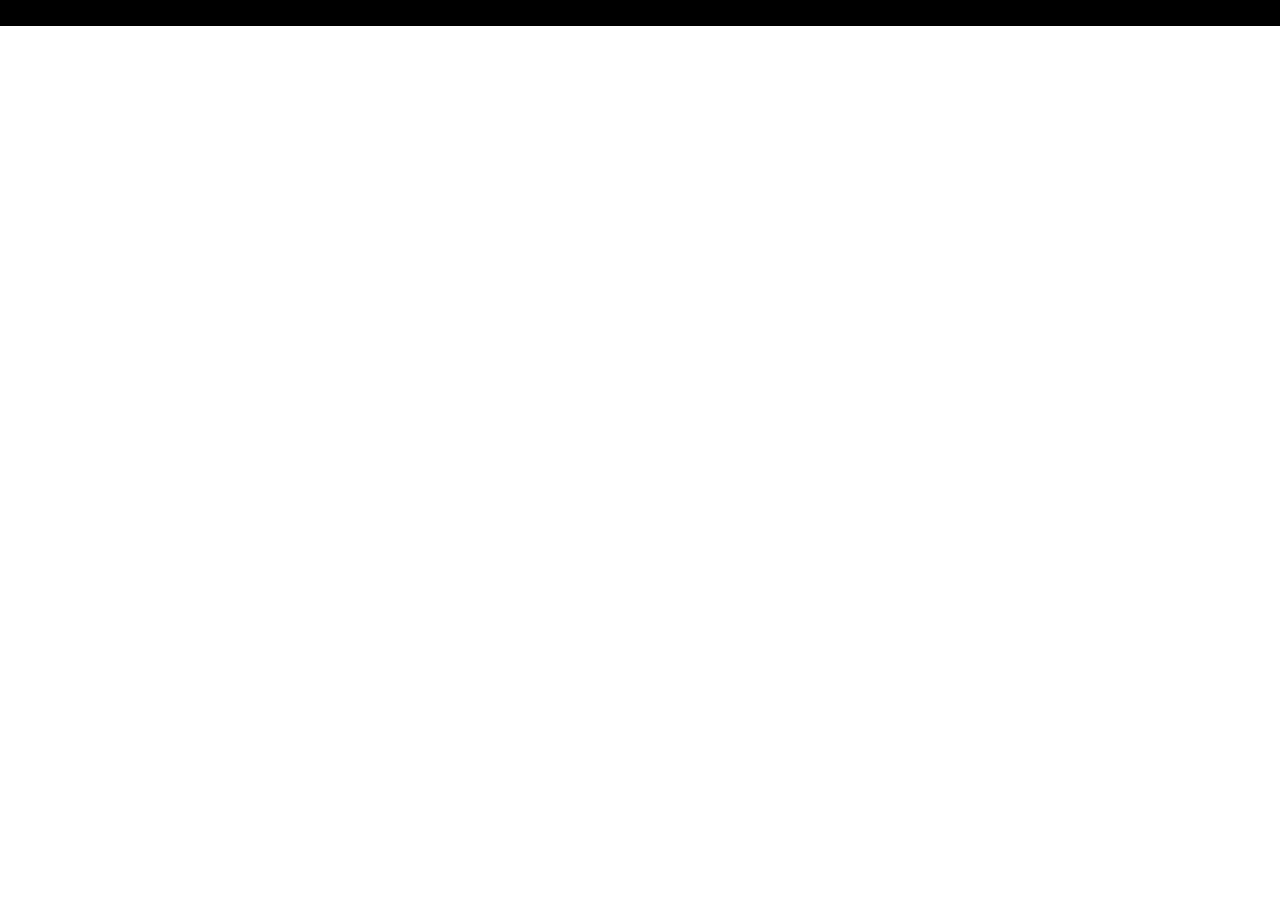
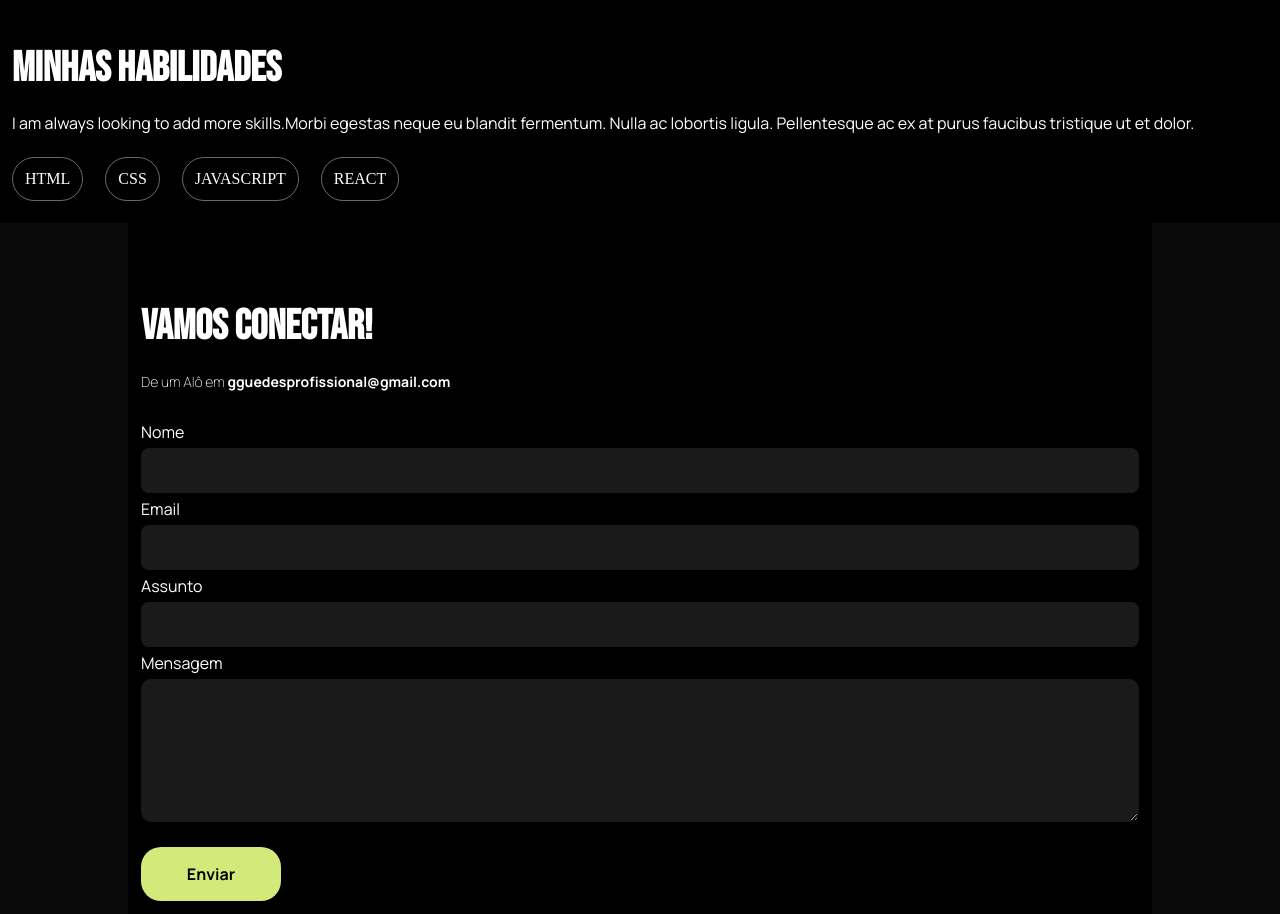
Before and after one commit to GuilhermeGuedes1/guilhermeguedes, a React (Vite) app: page /about in a window 1280 px wide. Shown: the part 875-1789 px from the top of the page. Before the commit the page ends 901 px from the top, so only its background shows below. Built offline with nearby package versions, Linux system fonts and the light colour scheme.

Commit message:
update: Finalizada a area sobre da pagina, criando novos componentes e reutilizando outros

```diff
--- a/src/pages/about/AboutPage.jsx
+++ b/src/pages/about/AboutPage.jsx
@@ -1,11 +1,15 @@
 import About from './about/About';
 import Header from '../home/components/header/Header';
+import Capabilities from './capabilities/Capabilities';
+import Contact from '../home/components/contact/Contact';
 
 export function AboutPage() {
 	return (
 		<>
 			<Header />
 			<About />
+			<Capabilities />
+			<Contact />
 		</>
 	);
 }
--- a/src/pages/about/capabilities/Capabilities.jsx
+++ b/src/pages/about/capabilities/Capabilities.jsx
@@ -0,0 +1,22 @@
+import './capabilities.css';
+
+export default function Capabilities() {
+	return (
+		<section className="capabilities">
+			<h2>Minhas habilidades</h2>
+			<p>
+				I am always looking to add more skills.Morbi egestas neque eu blandit
+				fermentum. Nulla ac lobortis ligula. Pellentesque ac ex at purus
+				faucibus tristique ut et dolor.
+			</p>
+			<div className="skills-list">
+				<ul>
+					<li>HTML</li>
+					<li>CSS</li>
+					<li>JAVASCRIPT</li>
+					<li>REACT</li>
+				</ul>
+			</div>
+		</section>
+	);
+}
--- a/src/pages/about/capabilities/capabilities.css
+++ b/src/pages/about/capabilities/capabilities.css
@@ -0,0 +1,20 @@
+.capabilities {
+    background-color: black;
+    padding: 12px;
+}
+
+ul {
+    color: white;
+    list-style: none;
+    display: flex;
+    flex-wrap: wrap;
+    gap: 22px;
+    margin: 10px 0px;
+}
+
+li {
+    font-size: 1rem;
+    padding: 12px;
+    border: 1px solid rgba(255, 255, 255, 0.411);
+    border-radius: 28px;
+}
--- a/src/pages/home/components/contact/Contact.css
+++ b/src/pages/home/components/contact/Contact.css
@@ -7,7 +7,7 @@
     display: flex;
     flex-direction: column;
     gap: 10px;
-    background-color: #0a0a0a;
+    background-color: black;
     padding: 12px;
     border: 1px solid transparent;
 
--- a/src/pages/home/components/contact/Contact.jsx
+++ b/src/pages/home/components/contact/Contact.jsx
@@ -35,7 +35,7 @@ export default function Contact() {
 					<Instagram />
 					<Twitter />
 				</div>
-				<form>
+				<form autoComplete="on">
 					<label htmlFor="name">Nome</label>
 					<input
 						type="text"
```
